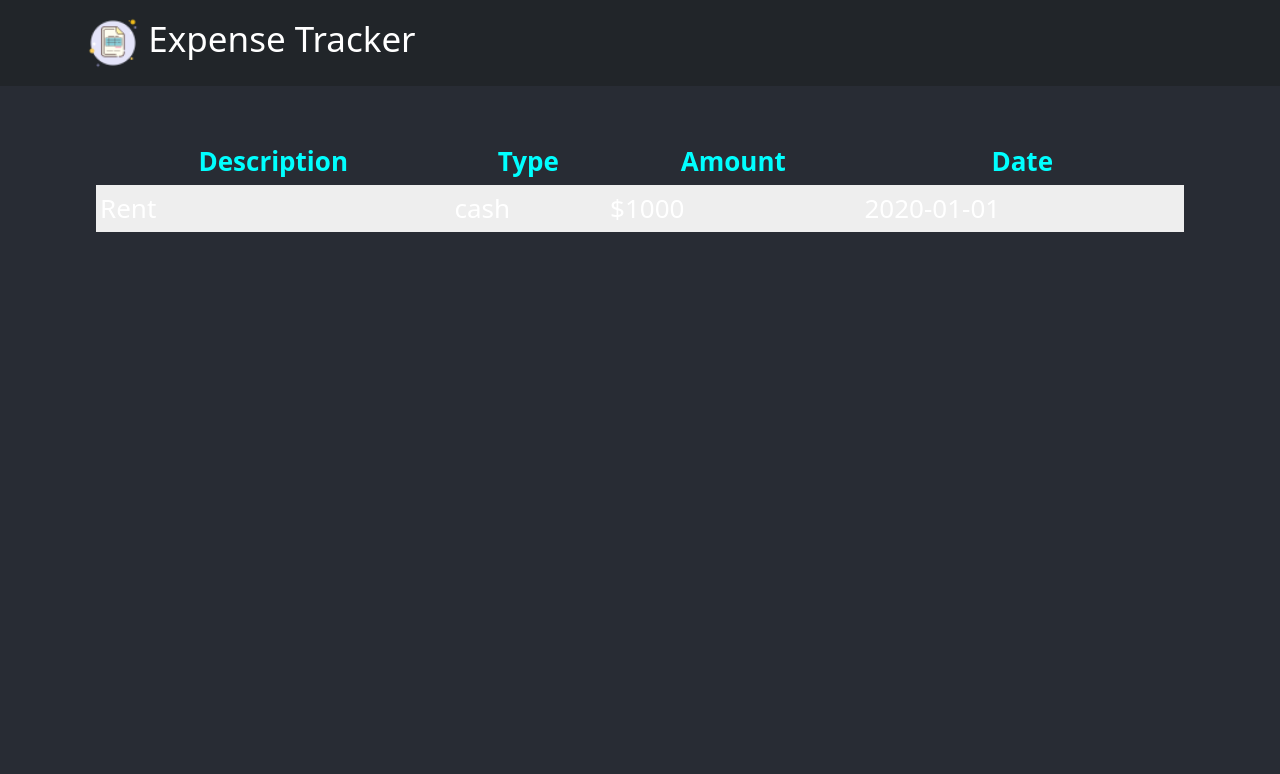
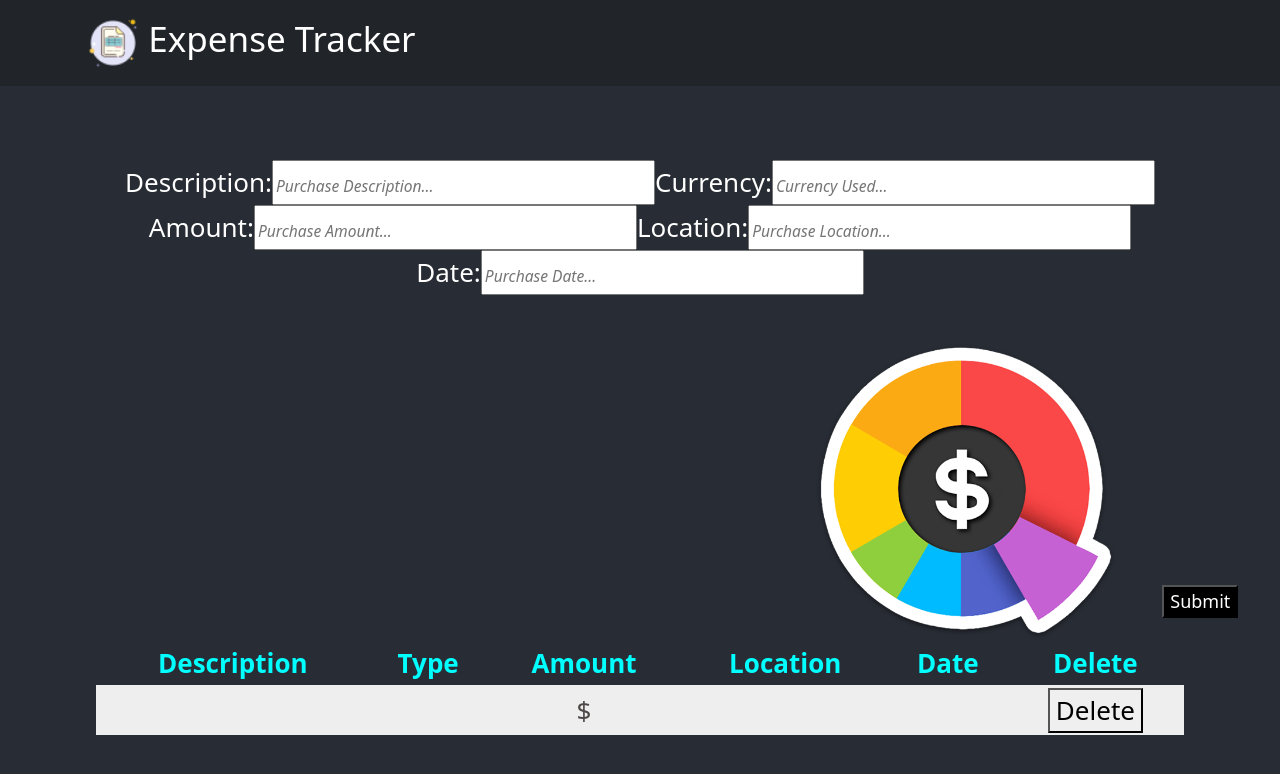
Before and after one commit to zackzellto/new-react-expense-tracker, a React (Create React App) app: page / in a window 1280 px wide. Shown: the top 774 px of the page. Built offline with nearby package versions, Linux system fonts and the light colour scheme.

Commit message:
Still no functionality, need to debug a bit

```diff
--- a/src/App.css
+++ b/src/App.css
@@ -9,12 +9,24 @@ table {
   width: 100%;
 }
 th, td {
-  padding: 0.25rem;
-  text-align: left;
+  padding: 0.15rem;
+  text-align: center;
   border: 1px solid #ccc;
 }
 tbody tr:nth-child(odd) {
   background: #eee;
+}
+
+tbody tr:nth-child(even) {
+  background: rgba(88, 83, 83, 0.37);
+}
+
+button[name="submitBtn"]{
+  color: rgb(255, 255, 255);
+  position: absolute;
+  font-size: 18px;
+  bottom: 25%;
+  background-color: black;
 }
 
 .App {
@@ -55,7 +67,7 @@ th{
 }
 
 td{
-  color: white;
+  color: rgb(77, 71, 71);
 }
 
 div[name="app-container"] {
@@ -64,41 +76,20 @@ div[name="app-container"] {
   height: 80%;
 }
 
-label[name="amount"] {
-  position: relative;
-  margin-right: 100%;
-}
-
-label[name="description"] {
-  position: relative;
-  margin-right: 100%;
+form{
+  margin-bottom: 25px;
+  padding: 2%;
+  display: flex;
 
 }
 
-label[name="location"] {
+img[name="wheel"] {
   position: relative;
-  margin-right: 100%;
-}
-
-label[name="currency"] {
-  position: relative;
-  margin-right: 100%;
+  bottom: 55%;
+  right: auto;
+  top: 50%;
+  left: 30%;
+  max-width: 100%;
+  height: 300px;
 
 }
-
-form[name="calendar"] {
-  position: relative;
-  margin-right: 100%;
-}
-
-div[name="table"] {
-  position: relative;
-  top: 5%;
-}
-
-img[name="wheel"] {
-  position: absolute;
-  bottom: 50%;
-  max-width: 100%;
-  height: auto;
-}
--- a/src/App.js
+++ b/src/App.js
@@ -1,66 +1,155 @@
+import React, { useState } from "react";
+import { Form } from "react-bootstrap";
 import "./App.css";
 import ExpenseNavbar from "./Components/Navbar/expense-navbar";
 import "bootstrap/dist/css/bootstrap.min.css";
-import ExpenseAmount from "./Components/Forms/expense-amount";
-import ExpenseDesc from "./Components/Forms/expense-description";
-import ExpenseLocation from "./Components/Forms/expense-location";
-import ExpenseCurrency from "./Components/Forms/expense-currency";
-import ExpenseCalendar from "./Components/Calendar/expense-calendar";
-import ExpenseTable from "./Components/Table/expense-table";
-import Header from "./Components/Header/expense-header";
+import Logo from "./Components/Header/logo.png";
 
 function App() {
+
   const expenses = [
     {
-      description: "Rent",
-      type: "cash",
-      amount: "$1000",
-      date: "2020-01-01",
-    }
+      description: "",
+      currency: "",
+      amount: "",
+      location: "",
+      date: "",
+      delete: <button type="delete">Delete</button>
+    },
   ];
+
+  const [addFormData, setAddFormData] = useState({
+      description: "",
+      currency: "",
+      amount: "",
+      location: "",
+      date: "",
+      delete: <button type="delete">Delete</button>
+  })
+
+  // const handleAddFormChange = (event) => {
+  //   event.preventDefault();
+
+  //   const inputName = event.target.getAttribute('name')
+  //   const inputValue = event.target.value;
+
+  //   const newFormData = { ...addFormData};
+  //   newFormData[inputName] = inputValue;
+
+  //   setAddFormData(newFormData);
+  // }
+
+  const handleAddFormSubmit = (event) => {
+    event.preventDefault();
+
+    const newExpense = {
+      description: addFormData.description,
+      currency: addFormData.currency,
+      amount: addFormData.amount,
+      location: addFormData.location,
+      date: addFormData.date,
+    };
+
+    const newExpenses = [...expenses, newExpense];
+    // setExpenses(newExpenses);
+  }
+
+  const Forms = () => {
+    return (
+      <Form onSubmit={handleAddFormSubmit}>
+        <div name="forms">
+          <label>
+            Description:
+            <input
+            name="description"
+            type="text"
+            placeholder="Purchase Description..."
+            // onChange={handleAddFormChange}
+            />
+          </label>
+          <label>
+            Currency:
+            <input
+            name="currency"
+            type="text"
+            placeholder="Currency Used..."
+            // onChange={handleAddFormChange}
+            />
+          </label>
+          <label>
+            Amount:
+            <input
+            name="amount"
+            type="text"
+            placeholder="Purchase Amount..."
+            // onChange={handleAddFormChange}
+            />
+          </label>
+          <label>
+            Location:
+            <input
+            name="location"
+            type="text"
+            placeholder="Purchase Location..."
+            // onChange={handleAddFormChange}
+            />
+          </label>
+          <label>
+            Date:
+            <input
+            name="date"
+            type="text"
+            placeholder="Purchase Date..."
+            // onChange={handleAddFormChange}
+            />
+          </label>
+        </div>
+        <div>
+        <button type="submit" name="submitBtn" onClick={handleAddFormSubmit}>Submit</button>
+        </div>
+      </Form>
+    );
+  };
+
+  function WheelImage() {
+    return <img src={Logo} alt="Logo" name="wheel" />;
+  }
+
+
 
   const expenseList = expenses.map((prop) => {
     return (
       <tr key={prop.name}>
         {" "}
-        <td>{prop.description}</td> <td>{prop.type}</td>{" "}
-        <td>{prop.amount}</td> <td>{prop.date}</td>{" "}
-        {" "}
+        <td>{prop.description}</td> <td>{prop.currency}</td>{" "}
+        <td>${prop.amount}</td> <td>{prop.location}</td> <td>{prop.date}</td> <td>{prop.delete}</td>{" "}
       </tr>
     );
   });
-
-  // const expenseList = expenses.map((prop => {
-  //   return (
-  //   <div>
-  //   <td>{expenses.description}</td>
-  //   <td>{expenses.type}</td>
-  //   <td>{expenses.amount}</td>
-  //   <td>{expenses.date}</td>
-  //   </div>
-  //   )
-  // )}
 
   return (
     <div className="App">
       <ExpenseNavbar></ExpenseNavbar>
       <header className="App-header">
         <div name="app-container">
+          <div><Forms />
+            <WheelImage />
+
+            <submitButton />
+          </div>
           <table>
             <thead>
               <tr>
                 <th>Description</th>
                 <th>Type</th>
                 <th>Amount</th>
+                <th>Location</th>
                 <th>Date</th>
+                <th>Delete</th>
               </tr>
             </thead>
 
-            <tbody>
-
-                {expenseList}
-
-            </tbody>
+            <tbody>{expenseList}</tbody>
           </table>
         </div>
       </header>
```
